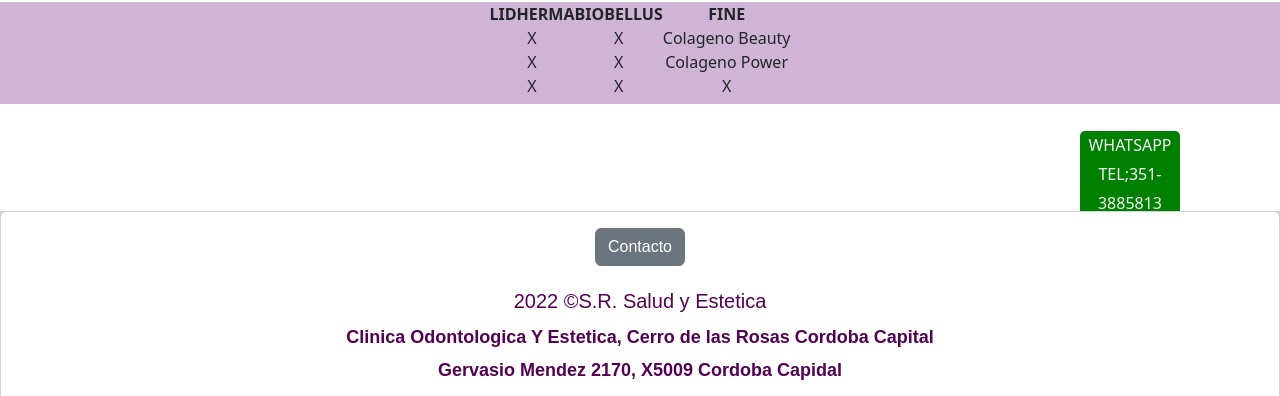
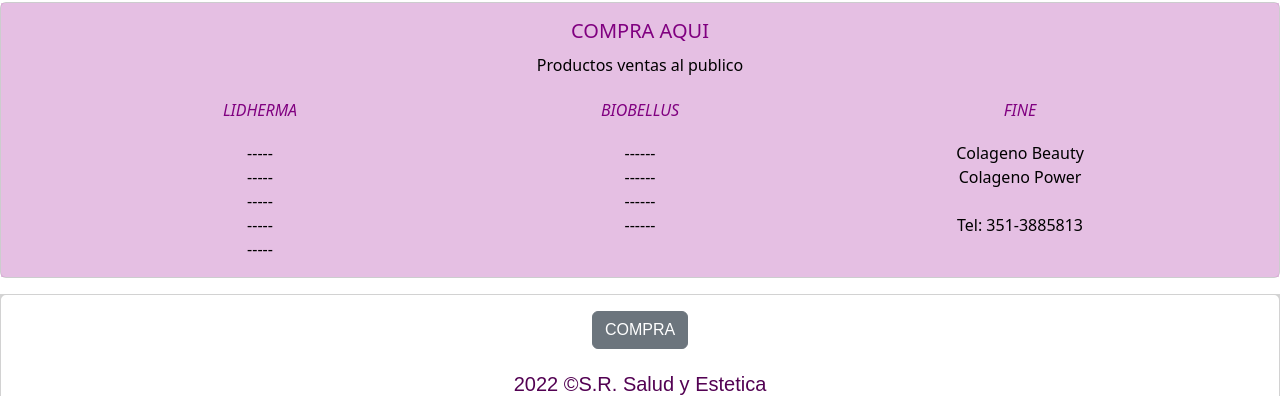
Before and after one commit to Arlye07/3entrega, a plain HTML site: page paginas/PRODUCTOS.html in a window 1280 px wide. Shown: the part 289-685 px from the top of the page. Drawn offline with nearby package versions, Linux system fonts and the light colour scheme.

Commit message:
titulos y subtitulos

```diff
--- a/css/style.css
+++ b/css/style.css
@@ -256,7 +256,7 @@ ol {
   text-align: center; }
 
 li {
-  background-color: rgba(255, 255, 255, 0.658);
+  background-color: rgba(255, 255, 255, 0);
   font-size: 30px;
   display: inline-block;
   text-align: center;
@@ -457,7 +457,7 @@ h1 {
   overflow: hidden; }
 
 .items {
-  font-size: 20px; }
+  font-size: 22px; }
 
 .lista {
   border: 2px;
--- a/paginas/PRODUCTOS.html
+++ b/paginas/PRODUCTOS.html
@@ -6,7 +6,8 @@
     <meta http-equiv="X-UA-Compatible" content="IE=edge">
     <meta name="viewport" content="width=device-width, initial-scale=1.0">
     <!-- keywords -->
-    <metan name="Keywords" content="productos, consultorio, Cordoba, cerro, odontologia, estetica, brackets, implantes, ortodoncia,">
+    <metan name="Keywords"
+        content="productos, consultorio, Cordoba, cerro, odontologia, estetica, brackets, implantes, ortodoncia,">
         <!-- Descripcion -->
         <meta name="description" content="Nuestros productos a la venta">
         <link rel="shortcut icon" href="../Imagenes/logo pestaña.png">
@@ -37,7 +38,7 @@
     </nav>
     <!-- titulo -->
     <a class="barra h1 t1 centrado" href="./paginas/contacto.html">RESERVA TU TURNO</a>
-<!-- Menu -->
+    <!-- Menu barra-->
     <header class="header">
         <!-- Logo -->
         <a href="../index.html">
@@ -75,45 +76,36 @@
             </div>
         </nav>
     </header>
-    <main class="cua">
-        <!-- Tablas -->
-        <div class="centro cua">
-            <table borde="5" cellpadding="5" cellspacing="10" class=" tablap">
-                <!-- table row -->
-                <tr>
-                    <th>LIDHERMA </th>
-                    <th>BIOBELLUS</th>
-                    <th> FINE</th>
-                </tr>
+
+    <!-- productos boostrap cards -->
+
+    <div class="centro card text-bg-light mb-3" style="max-width: 100%;">
+
+        <div class="fondoDos card-body">
+            <h5 class="card-title negritaV">COMPRA AQUI</h5>
+            <p class="card-text"> Productos ventas al publico </p>
+            <div class="container text-center card-text">
+                <div class="row">
+                    <div class="col">
+                        <p class="italica negritaV"> LIDHERMA <br></p>----- <br> ----- <br>
+                        ----- <br> ----- <br> -----
                     </div>
-        <!-- fila 2 -->
-        <tr>
-            <!-- table data -->
-            <td>X</td>
-            <td>X</td>
-            <td>Colageno Beauty</td>
-        </tr>
-        <tr>
-            <td>X</td>
-            <td>X</td>
-            <td>Colageno Power</td>
+                    <div class="col">
+                        <p class="italica negritaV"> BIOBELLUS <br> </p> ------ <br> ------ <br> ------ <br> ------
+                    </div>
+                    <div class="col">
+                        <p class="italica negritaV"> FINE <br></p>Colageno Beauty<br>Colageno Power <br><br class="negritaN italica"> Tel: 351-3885813 <br>
+                    </div>
+                </div>
+            </div>
+        </div>
+    </div>
 
-        </tr>
-        <tr>
-            <td>X</td>
-            <td>X</td>
-            <td>X</td>
-        </tr>
-        <div class="wapp">
-            <p>WHATSAPP
-                tel;351-3885813
-            </p>
-        </div>
     <!-- FOOTER BOOS -->
-<footer class="negrita footer fix">
+    <footer class="negrita footer">
         <div class="card text-center">
             <div class="card-body">
-            <a href="../paginas/contacto.html" class="btn btn-secondary">Contacto</a> <br> <br>
+                    <a href="../paginas/contacto.html" class="btn btn-secondary">COMPRA</a> <br> <br>
                 <h5 class="card-title">2022 ©S.R. Salud y Estetica</h5>
                 <p class="card-text">Clinica Odontologica Y Estetica, Cerro de las Rosas Cordoba Capital <br>
                     Gervasio
--- a/scss/secciones/_ODONTOSERV.scss
+++ b/scss/secciones/_ODONTOSERV.scss
@@ -18,7 +18,7 @@
       }
     //items
     .items {
-        font-size: 20px;
+        font-size: 22px;
     }
     .lista {
         border: 2px;
--- a/scss/secciones/_mainIndex.scss
+++ b/scss/secciones/_mainIndex.scss
@@ -149,7 +149,7 @@ ol{
 
 }
 li{
-   background-color:rgba(255, 255, 255, 0.658);
+   background-color:rgba(255, 255, 255, 0);
    font-size: 30px;
    display:inline-block;
    text-align: center;
--- a/scss/variables/_extend.scss
+++ b/scss/variables/_extend.scss
@@ -18,7 +18,7 @@
       font-size: 22px;
 }
 
-//MIXIN @mixin fontStyle{( rgb(13,56,185))}
+//MIXIN
 @mixin fontStyle( $colorPrincipal)
 {
   background-color: $colorPrincipal;
```
Also changed, not shown: paginas/ODONTOLOGIA.html (+5 -5 lines), paginas/SERVICIOS.html (+2 -2 lines), paginas/contacto.html (+4 -4 lines). Lines whose indentation alone changed are shown as unchanged.
